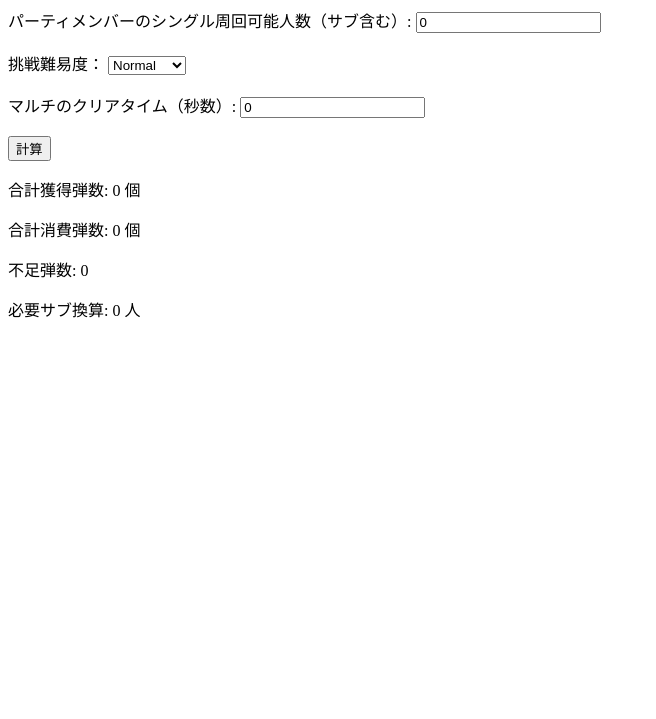
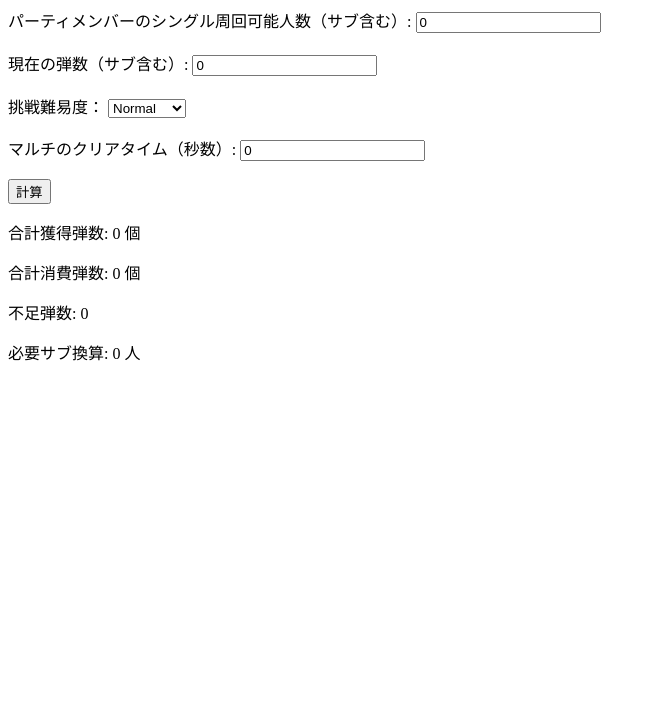
Before and after one commit to logicsmash/logicsmash, a plain HTML site: page index.html in a window 1280 px wide. Shown: the part 81-800 px from the top of the page, without its empty margins (0-656 px from the left). Drawn offline with Linux system fonts and the light colour scheme.

Commit message:
index.html

```diff
--- a/index.html
+++ b/index.html
@@ -10,6 +10,9 @@
 
     <label>パーティメンバーのシングル周回可能人数（サブ含む）: </label>
     <input type="number" id="peopleCount" value="0" oninput="checkHankakuInput(event)"><br><br>
+
+    <label>現在の弾数（サブ含む）: </label>
+    <input type="number" id="haveBullet" value="0" oninput="checkHankakuInput(event)"><br><br>
 
     <label>挑戦難易度：</label>
     <select id="difficulty">
```
